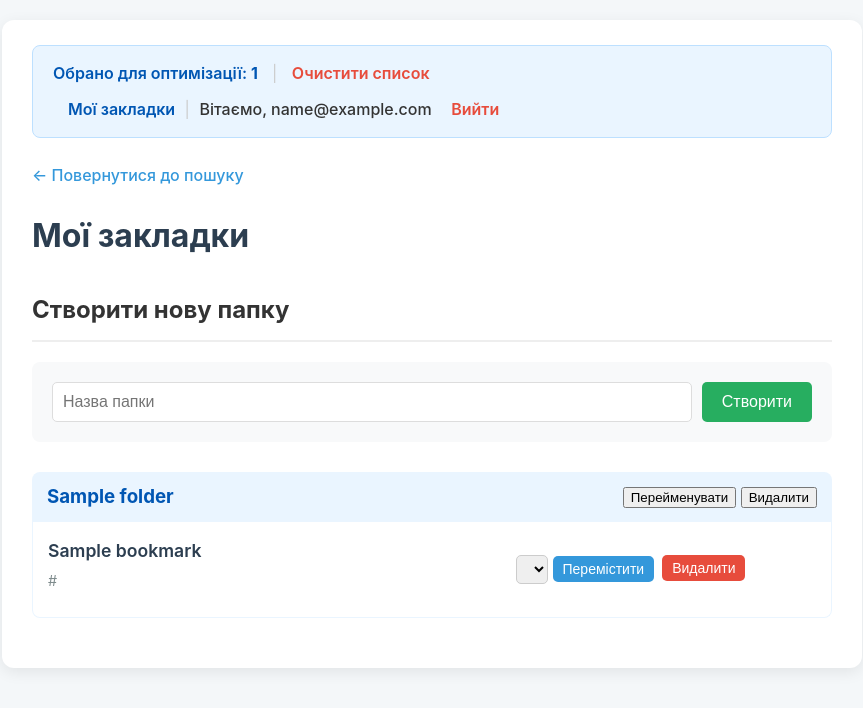
After one commit to Nazar-Udod/Content-Downloader-App, a FastAPI app: template templates/bookmarks.html in a window 1280 px wide. The commit adds this page. Shown: the top 708 px of the page, without its empty margins (208-1071 px from the left). Run offline with FastAPI, Linux system fonts and the light colour scheme; the template is opened without the code that fills it: most values are stand-ins (such as "Sample title", 1, 10 or a date in 2020); lists and menus that the app fills with data are empty; parts of the project's set-up code (start-up, migrations or seed data) failed here and were passed over.

Commit message:
Added bookmarks

```diff
--- a/main.py
+++ b/main.py
@@ -6,6 +6,7 @@ from config import APP_SECRET_KEY, PDF_CACHE_DIR
 from services.browser_manager import start_browser, stop_browser
 from routers import pages, search, content, optimize
 from routers import auth
+from routers import bookmarks
 from database import Base, engine
 
 # --- Створення FastAPI ---
@@ -26,7 +27,7 @@ app.add_middleware(
 
 # --- Події життєвого циклу ---
 
-app.on_event("startup")
+@app.on_event("startup")
 
 
 async def on_startup():
@@ -59,6 +60,7 @@ async def on_shutdown():
 
 # --- Підключення Роутерів ---
 app.include_router(auth.router, tags=["Автентифікація"])
+app.include_router(bookmarks.router, tags=["Закладки"])
 app.include_router(pages.router, tags=["Основні Сторінки"])
 app.include_router(search.router, tags=["Пошук"])
 app.include_router(content.router, tags=["Керування Контентом"])
--- a/routers/auth.py
+++ b/routers/auth.py
@@ -6,6 +6,7 @@ from config import templates
 from database import get_db
 from schemas import UserCreate, UserLogin
 from services.auth_service import get_user_by_email, create_user, verify_password
+from services.bookmark_service import create_default_folder
 
 router = APIRouter(tags=["Автентифікація"])
 
@@ -28,6 +29,7 @@ async def register_page(request: Request):
 async def logout(request: Request):
     """Видаляє користувача з сесії."""
     request.session.pop("user_email", None)
+    request.session.pop("optimization_list", None)
     return RedirectResponse(url="/", status_code=303)
 
 
@@ -80,6 +82,9 @@ async def register_submit(request: Request, db: AsyncSession = Depends(get_db)):
 
     user = await create_user(db, user_data)
 
+    # Створюємо стандартну папку для закладок
+    await create_default_folder(db, user)
+
     # Автоматично логінимо користувача
     request.session["user_email"] = user.Email
 
--- /dev/null
+++ b/templates/bookmarks.html
@@ -0,0 +1,215 @@
+{% extends "layout.html" %}
+
+{% block title %}Мої закладки{% endblock %}
+
+{% block head_styles %}
+<style>
+    h1, h2 { text-align: left; }
+    h2 { margin-top: 30px; border-bottom: 2px solid #eee; padding-bottom: 10px; }
+    .page-nav { display: flex; justify-content: space-between; align-items: center; margin-bottom: 20px; }
+    .page-nav a { text-decoration: none; color: #3498db; font-weight: 500; }
+
+    .new-folder-form {
+        background: #f8f9fa; padding: 20px; border-radius: 8px;
+        display: flex; gap: 10px; margin-bottom: 30px;
+    }
+    .new-folder-form input[type="text"] {
+        flex-grow: 1; padding: 10px; border: 1px solid #ddd; border-radius: 5px; font-size: 16px;
+    }
+    .new-folder-form button {
+        padding: 10px 20px; background-color: #27ae60; color: white;
+        border: none; border-radius: 5px; cursor: pointer; font-size: 16px;
+    }
+
+    .folder-item {
+        margin-bottom: 25px;
+    }
+    .folder-header {
+        display: flex; justify-content: space-between; align-items: center;
+        background: #eaf5ff; padding: 10px 15px; border-radius: 8px 8px 0 0;
+    }
+    .folder-header h3 { margin: 0; color: #0056b3; }
+    .folder-actions { display: flex; gap: 10px; }
+    .folder-actions button {
+        background: none; border: none; cursor: pointer; font-size: 14px;
+        font-weight: 500;
+    }
+    .folder-actions .rename-btn { color: #2980b9; }
+    .folder-actions .delete-btn { color: #e74c3c; }
+
+    .bookmark-list {
+        list-style: none; padding: 0; margin: 0;
+        border: 1px solid #eaf5ff; border-top: none;
+        border-radius: 0 0 8px 8px;
+    }
+    .bookmark-item {
+        padding: 15px; border-bottom: 1px solid #f4f4f4;
+        display: flex; justify-content: space-between; align-items: center; gap: 10px;
+        /* Дозволяємо елементам розташовуватися вертикально на малих екранах */
+        flex-wrap: wrap;
+    }
+    .bookmark-item:last-child { border-bottom: none; }
+    .bookmark-info {
+        flex-grow: 1;
+        /* Гарантуємо, що блок займе принаймні X ширини, перш ніж переноситися */
+        flex-basis: 300px;
+    }
+    .bookmark-info a {
+        font-size: 1.1em; font-weight: 600; color: #2c3e50; text-decoration: none;
+    }
+    .bookmark-info a:hover { text-decoration: underline; }
+    .bookmark-info p {
+        font-size: 0.9em; color: #7f8c8d; margin: 4px 0 0 0;
+        word-break: break-all;
+    }
+    .bookmark-actions {
+        display: flex; gap: 8px;
+        flex-basis: 300px; /* Допомагає з вирівнюванням при перенесенні */
+        flex-wrap: wrap; /* Дозволяє кнопкам переноситися */
+    }
+    .bookmark-actions select {
+        padding: 5px; border: 1px solid #ccc; border-radius: 5px;
+    }
+    .bookmark-actions button {
+        padding: 5px 10px; border: none; border-radius: 5px; cursor: pointer;
+        color: white; font-size: 14px;
+    }
+    .bookmark-actions .move-btn { background-color: #3498db; }
+    .bookmark-actions .delete-btn { background-color: #e74c3c; }
+
+    .rename-form { display: none; }
+
+    /* */
+    .actions { display: flex; gap: 10px; align-items: center; flex-wrap: wrap; margin-top: 10px; }
+    .actions button, .actions a {
+        padding: 8px 15px; border-radius: 6px; text-decoration: none;
+        color: white; font-size: 14px; cursor: pointer;
+    }
+    .actions button { background-color: #27ae60; border: none; }
+    .actions a { background-color: #e67e22; }
+    .tag { display: inline-block; padding: 3px 8px; border-radius: 5px; font-size: 12px; color: white; margin-left: 10px; }
+    .tag.text { background-color: #3498db; }
+    .tag.video { background-color: #c0392b; }
+    .tag.audio { background-color: #8e44ad; }
+    .tag.pdf { background-color: #e74c3c; }
+    .tag.doc { background-color: #2980b9; }
+    .tag.ppt { background-color: #d35400; }
+    /* */
+
+</style>
+{% endblock %}
+
+{% block content %}
+<div class="page-nav">
+    <a href="/">← Повернутися до пошуку</a>
+</div>
+
+<h1>Мої закладки</h1>
+
+<h2>Створити нову папку</h2>
+<form action="/bookmarks/folder/create" method="post" class="new-folder-form">
+    <input type="text" name="name" placeholder="Назва папки" required>
+    <button type="submit">Створити</button>
+</form>
+
+{% if not folders %}
+    <p>У вас ще немає папок. Створіть одну!</p>
+{% endif %}
+
+{% for folder in folders %}
+<div class="folder-item">
+    <div class="folder-header">
+        <h3>{{ folder.Name }}</h3>
+
+        <div classs="folder-actions">
+            <form action="/bookmarks/folder/rename" method="post" class="rename-form" id="rename-form-{{ folder.FolderID }}" style="display: none;">
+                <input type="hidden" name="folder_id" value="{{ folder.FolderID }}">
+                <input type="text" name="new_name" value="{{ folder.Name }}" required>
+                <button type="submit" class="rename-btn">Зберегти</button>
+            </form>
+
+            <button type="button" class="rename-btn"
+                    onclick="document.getElementById('rename-form-{{ folder.FolderID }}').style.display='flex'">
+                Перейменувати
+            </button>
+
+            {% if folder.Name != 'Мої закладки' %}
+            <form action="/bookmarks/folder/delete" method="post" style="display: inline;"
+                  onsubmit="return confirm('Ви впевнені, що хочете видалити папку «{{ folder.Name }}»? Всі закладки в ній будуть видалені.')">
+                <input type="hidden" name="folder_id" value="{{ folder.FolderID }}">
+                <button type="submit" class="delete-btn">Видалити</button>
+            </form>
+            {% endif %}
+        </div>
+    </div>
+
+    <ul class="bookmark-list">
+        {% if not folder.bookmarks %}
+        <li class="bookmark-item"><p style="color: #7f8c8d;">Папка порожня</p></li>
+        {% endif %}
+
+        {% for bookmark in folder.bookmarks %}
+        <li class="bookmark-item">
+            <div class="bookmark-info">
+                <a href="{{ bookmark.material.URL }}" target="_blank" rel="noopener noreferrer">
+                    {{ bookmark.Name }}
+                </a>
+                <p>{{ bookmark.material.URL }}</p>
+
+                <div class="actions">
+                    {% set material = bookmark.material %}
+                    {% if material.Type == 'text' %}
+                        <form action="/convert" method="post" style="display: inline;">
+                            <input type="hidden" name="url" value="{{ material.URL }}">
+                            <button type="submit">Конвертувати в PDF</button>
+                        </form>
+                        <span class="tag text">Web-сторінка</span>
+
+                    {% elif material.Type == 'video' %}
+                        <a href="{{ material.URL }}" target="_blank" rel="noopener noreferrer">Перейти на YouTube</a>
+                        <span class="tag video">Відео</span>
+                    {% elif material.Type == 'pdf' %}
+                        <a href="{{ material.URL }}" target="_blank" rel="noopener noreferrer" download>Завантажити PDF</a>
+                        <span class="tag pdf">PDF Документ</span>
+                    {% elif material.Type == 'doc' %}
+                        <a href="{{ material.URL }}" target="_blank" rel="noopener noreferrer" download>Завантажити DOC</a>
+                        <span class="tag doc">DOC Документ</span>
+                    {% elif material.Type == 'ppt' %}
+                        <a href="{{ material.URL }}" target="_blank" rel="noopener noreferrer" download>Завантажити PPT</a>
+                        <span class="tag ppt">Презентація</span>
+                    {% elif material.Type == 'audio_yt_music' %}
+                        <a href="{{ material.URL }}" target="_blank" rel="noopener noreferrer">Слухати в YouTube Music</a>
+                        <span class="tag audio">Аудіо</span>
+                    {% elif material.Type == 'audio_spotify' %}
+                        <a href="{{ material.URL }}" target="_blank" rel="noopener noreferrer">Слухати в Spotify</a>
+                        <span class="tag audio">Аудіо</span>
+                    {% endif %}
+                </div>
+                </div>
+
+            <div class="bookmark-actions">
+                <form action="/bookmarks/move" method="post">
+                    <input type="hidden" name="bookmark_id" value="{{ bookmark.BookmarkID }}">
+                    <select name="new_folder_id">
+                        {% for f in folders %}
+                            {% if f.FolderID != folder.FolderID %}
+                            <option value="{{ f.FolderID }}">{{ f.Name }}</option>
+                            {% endif %}
+                        {% endfor %}
+                    </select>
+                    <button type="submit" class="move-btn">Перемістити</button>
+                </form>
+
+                <form action="/bookmarks/delete" method="post"
+                      onsubmit="return confirm('Видалити закладку «{{ bookmark.Name }}»?')">
+                    <input type="hidden" name="bookmark_id" value="{{ bookmark.BookmarkID }}">
+                    <button type="submit" class="delete-btn">Видалити</button>
+                </form>
+            </div>
+        </li>
+        {% endfor %}
+    </ul>
+</div>
+{% endfor %}
+
+{% endblock %}
--- a/templates/layout.html
+++ b/templates/layout.html
@@ -57,6 +57,8 @@
 
             <div class="auth-links">
                 {% if user_email %}
+                    <a href="/bookmarks">Мої закладки</a>
+                    <span style="color: #ccc; margin: 0 5px;">|</span>
                     <span class="user-info">Вітаємо, {{ user_email }}</span>
                     <a href="/logout" class="logout-link">Вийти</a>
                 {% else %}
```
Also changed, not shown: routers/bookmarks.py (added, +170 -0 lines), routers/pages.py (+25 -3 lines), routers/search.py (+28 -23 lines), services/auth_service.py (+32 -0 lines), services/bookmark_service.py (added, +108 -0 lines), templates/index.html (+63 -2 lines).
